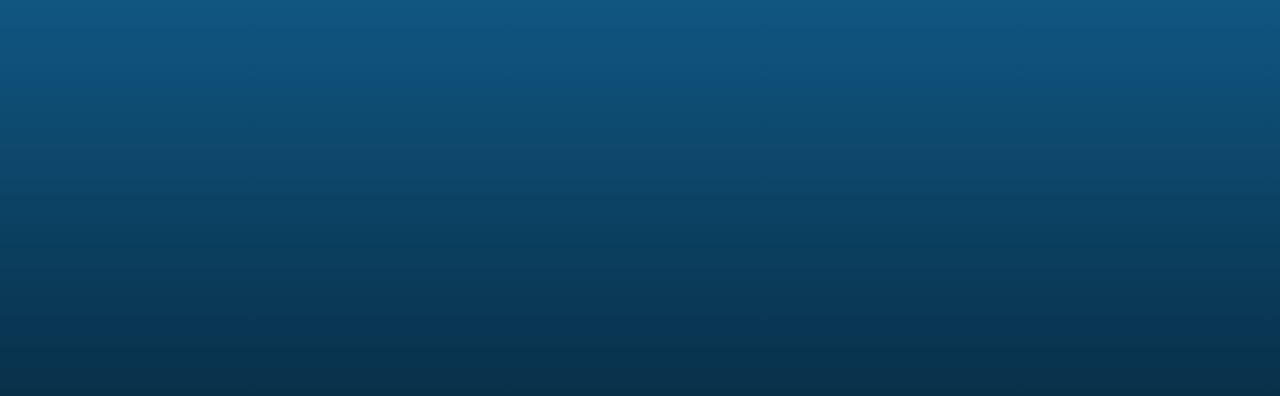
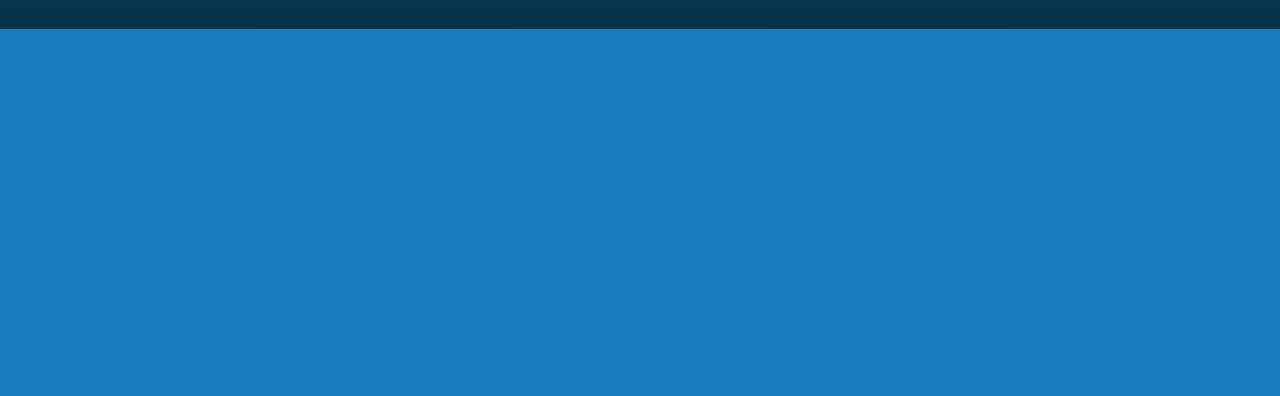
Before and after one commit to LiamO32/liam-odonnell-links, a Gatsby site: page / in a window 1280 px wide. Shown: the part 404-800 px from the top of the page. Built offline with nearby package versions, Linux system fonts and the light colour scheme; Gatsby itself is replaced by a stand-in of ours.

Commit message:
updating html background color

```diff
--- a/src/styles/global.css
+++ b/src/styles/global.css
@@ -10,6 +10,10 @@
 
 html, body {
     min-height: 100%;
+}
+
+html {
+    background-color: rgba(24,125,187,1);
 }
 
 body {
```
